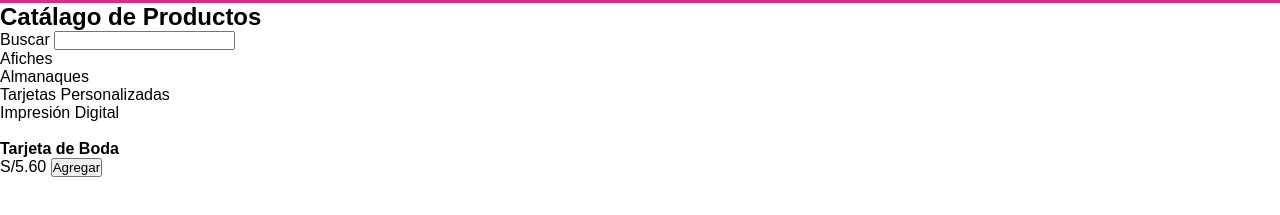
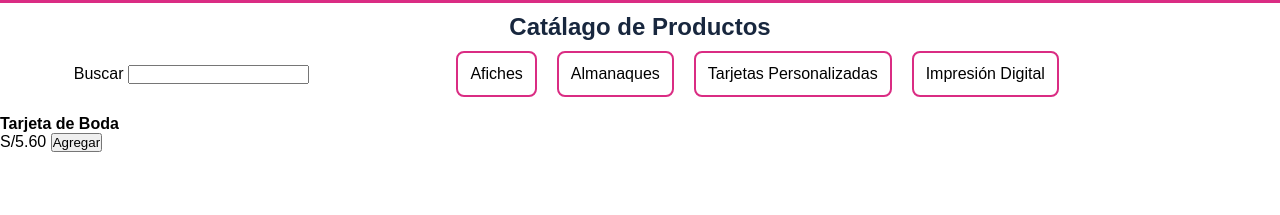
Before and after one commit to AnthuA25/ArteCreativo-pc1, a plain HTML site: page pages/products.html in a window 1280 px wide. Shown: the part 45-260 px from the top of the page. Drawn offline with Linux system fonts and the light colour scheme.

Commit message:
feat: Add styles to products

```diff
--- a/css/style.css
+++ b/css/style.css
@@ -175,3 +175,28 @@ footer{
   padding: 20px 10px;
   line-height: 1.3;
 }
+
+/* Products */
+.title-products {
+  text-align: center;
+  padding: 10px;
+  color: #18273e;
+}
+
+.filters {
+  display: flex;
+  justify-content: space-around;
+  align-items: center;
+}
+
+.filter-prodcuts ul {
+  display: flex;
+  gap: 20px;
+}
+
+.filter-prodcuts ul li {
+  border: 2px solid #da2c83;
+  padding: 12px;
+  border-radius: 8px;
+  list-style: none;
+}
```
